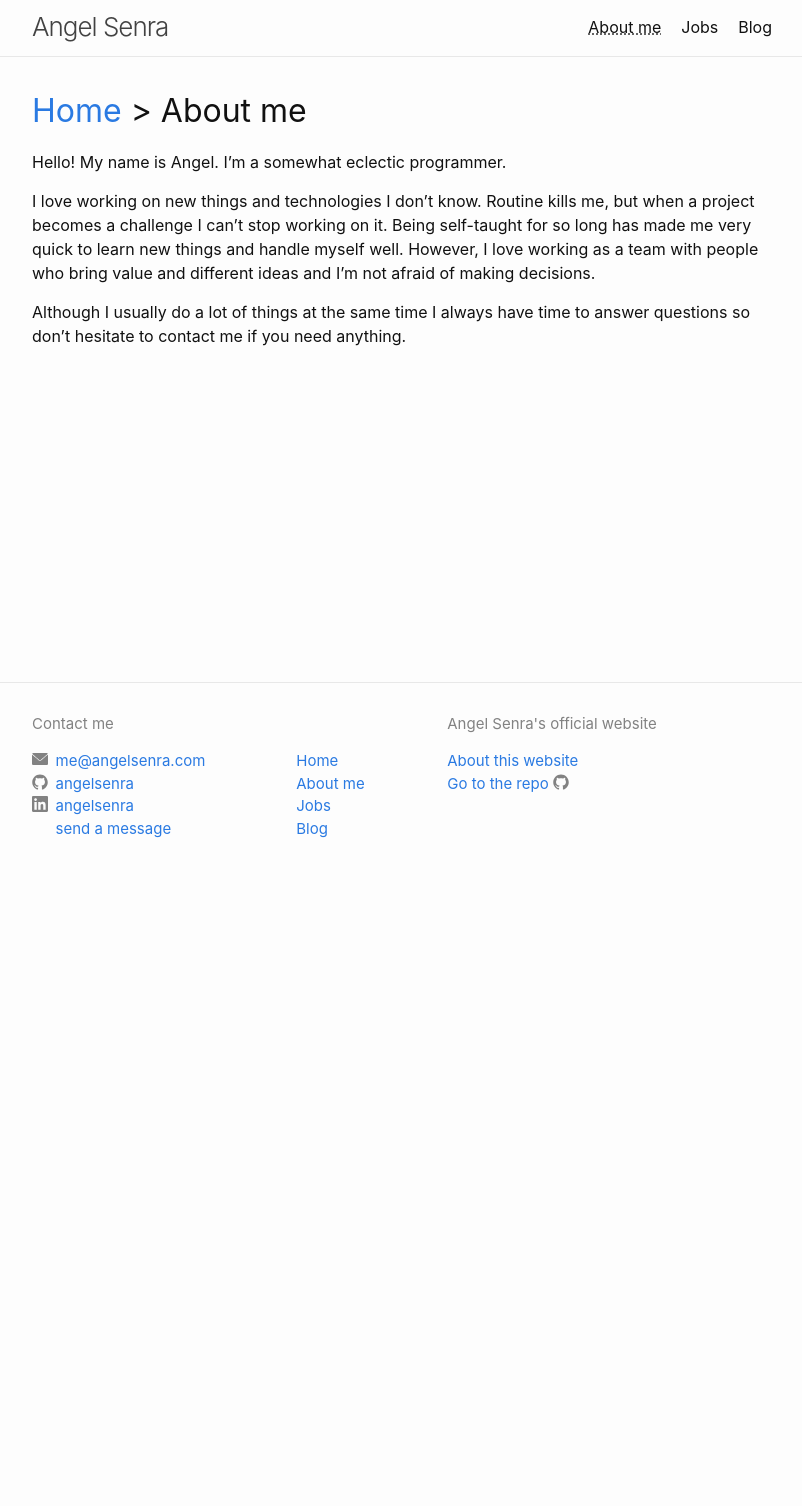
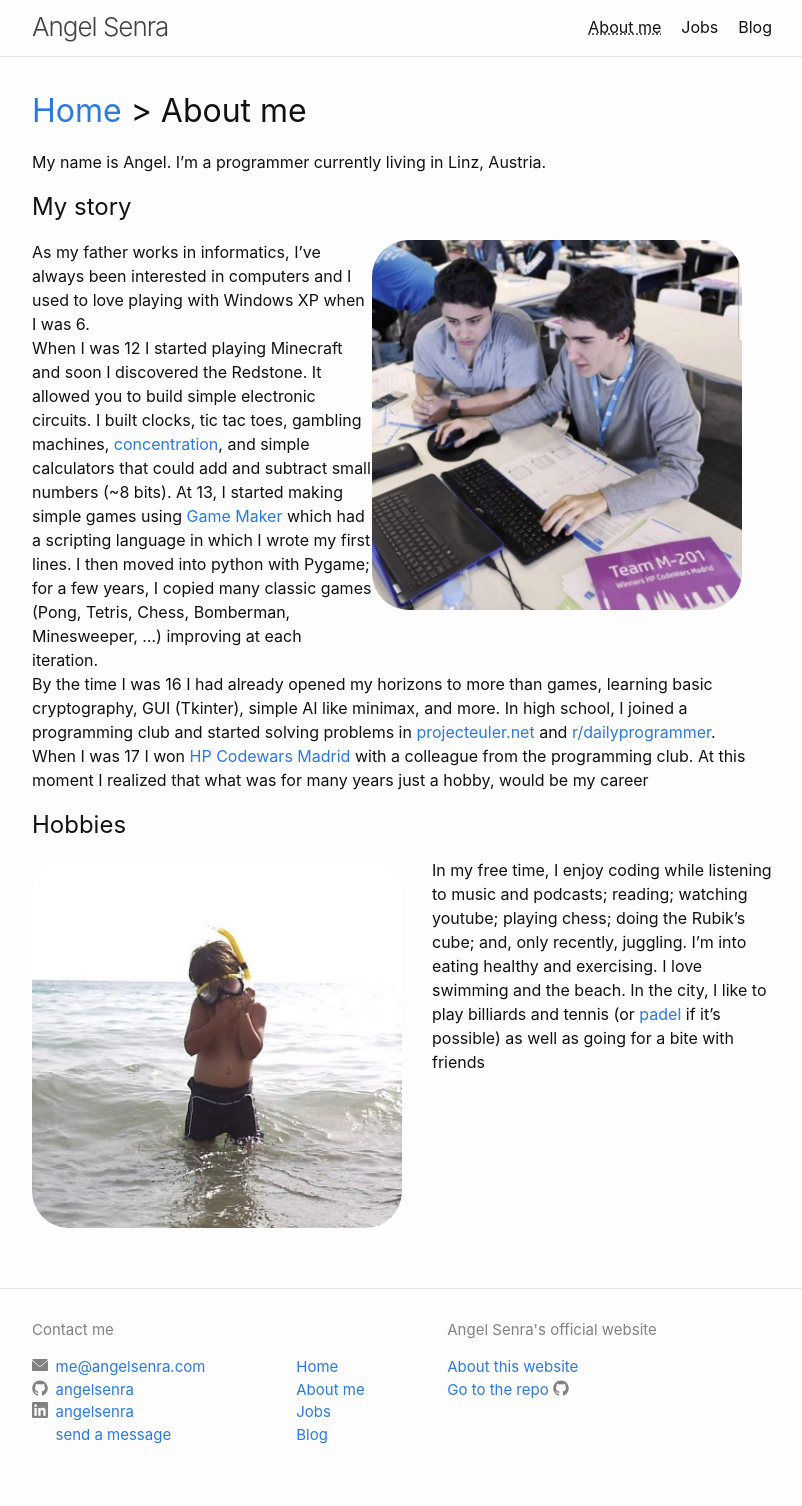
Before and after one commit to angelsenra/angelsenra.github.io, a Jekyll site: the page built from _pages/about-me.md, in a window 1280 px wide. Shown: the whole page, without its empty margins (238-1040 px from the left). Built offline with Jekyll 4.4.1, drawn with Linux system fonts in a browser that asks for light colours; a script that is not in the unit is left out; before the commit the page ends 900 px from its top, so only the background shows below that.

Commit message:
Content for about-me section

```diff
--- a/_pages/about-me.md
+++ b/_pages/about-me.md
@@ -11,11 +11,19 @@ last_modified_at: 2020-11-29
 About me
 </h1>
 
-Hello!
-My name is Angel. I'm a somewhat eclectic programmer.
+My name is Angel. I'm a programmer currently living in Linz, Austria.
 
-I love working on new things and technologies I don't know. Routine kills me, but when a project becomes a challenge I can't stop working on it.
-Being self-taught for so long has made me very quick to learn new things and handle myself well.
-However, I love working as a team with people who bring value and different ideas and I'm not afraid of making decisions.
+## My story
 
-Although I usually do a lot of things at the same time I always have time to answer questions so don't hesitate to contact me if you need anything.
+<img class="img-float-right" src="{% link assets/img/hp-codewars-bcn.jpg %}" alt="Picture of my friend and I in HP Codewars Barcelona">
+
+As my father works in informatics, I've always been interested in computers and I used to love playing with Windows XP when I was 6.<br>
+When I was 12 I started playing Minecraft and soon I discovered the Redstone. It allowed you to build simple electronic circuits. I built clocks, tic tac toes, gambling machines, [concentration](https://en.wikipedia.org/wiki/Concentration_(card_game)), and simple calculators that could add and subtract small numbers (~8 bits). At 13, I started making simple games using [Game Maker](https://en.wikipedia.org/wiki/GameMaker) which had a scripting language in which I wrote my first lines. I then moved into python with Pygame; for a few years, I copied many classic games (Pong, Tetris, Chess, Bomberman, Minesweeper, ...) improving at each iteration.<br>
+By the time I was 16 I had already opened my horizons to more than games, learning basic cryptography, GUI (Tkinter), simple AI like minimax, and more. In high school, I joined a programming club and started solving problems in [projecteuler.net](https://github.com/angelsenra/euler) and [r/dailyprogrammer](https://github.com/angelsenra/dailyprogrammer).<br>
+When I was 17 I won [HP Codewars Madrid](https://github.com/angelsenra/hpcodewars-madrid-2018) with a colleague from the programming club. At this moment I realized that what was for many years just a hobby, would be my career
+
+## Hobbies
+
+<img class="img-float-left" src="{% link assets/img/kid-snorkel.jpg %}" alt="Picture of young me with a snorkel by the sea">
+
+In my free time, I enjoy coding while listening to music and podcasts; reading; watching youtube; playing chess; doing the Rubik's cube; and, only recently, juggling. I'm into eating healthy and exercising. I love swimming and the beach. In the city, I like to play billiards and tennis (or [padel](https://en.wikipedia.org/wiki/Padel_(sport)) if it's possible) as well as going for a bite with friends
--- a/assets/main.scss
+++ b/assets/main.scss
@@ -4,16 +4,23 @@
 
 @import "minima";
 
-//
-// Specific pages
-//
-
-.jobs-selfie {
+.img-float-left {
   float: left;
   margin: 0 $spacing-unit $spacing-unit 0;
   width: 50%;
   border-radius: 10%;
 }
+
+.img-float-right {
+  float: right;
+  margin: 0 $spacing-unit $spacing-unit 0;
+  width: 50%;
+  border-radius: 10%;
+}
+
+//
+// Specific pages
+//
 
 //
 // Tooltip
@@ -23,9 +30,8 @@
   position: relative;
   display: inline-block;
   border-bottom: 1px dotted mix($text-color, $background-color, 20%);
-}
 
-.has-tooltip .tooltip-text {
+  .tooltip-text {
     visibility: hidden;
     background-color: $text-color;
     color: $background-color;
@@ -38,9 +44,9 @@
     left: 0%;
   }
 
-/* Show the tooltip text when you mouse over the tooltip container */
-.has-tooltip:hover .tooltip-text {
+  &:hover .tooltip-text {
     visibility: visible;
+  }
 }
 
 //
```
Also changed, not shown: _pages/jobs.md (+1 -1 lines), assets/envelope.svg (deleted), assets/img/hp-codewars-bcn.jpg (added), assets/img/kid-snorkel.jpg (added), assets/img/usersnap-selfie.jpg (renamed from assets/usersnap-selfie-medium.jpg). Lines whose indentation alone changed are shown as unchanged.
